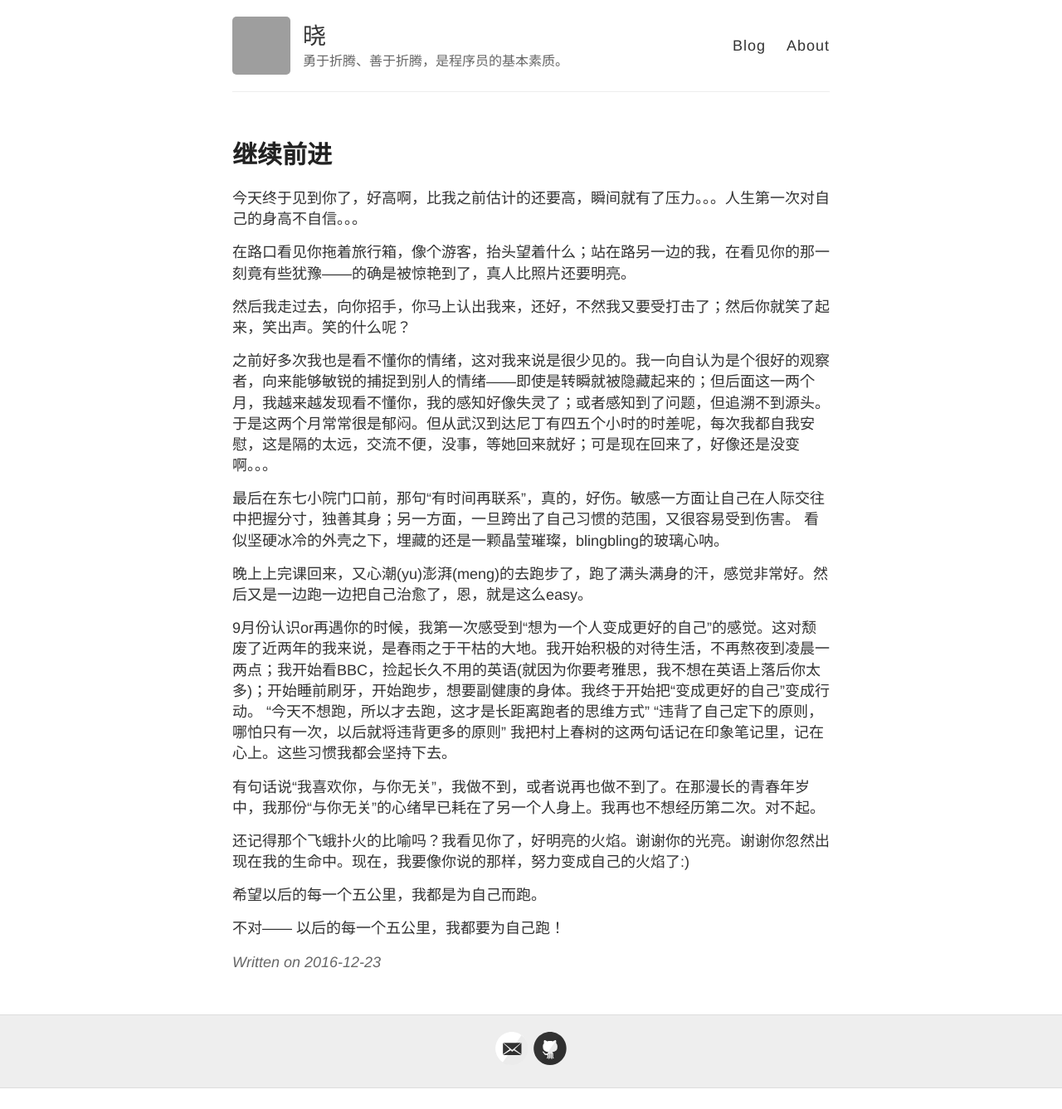
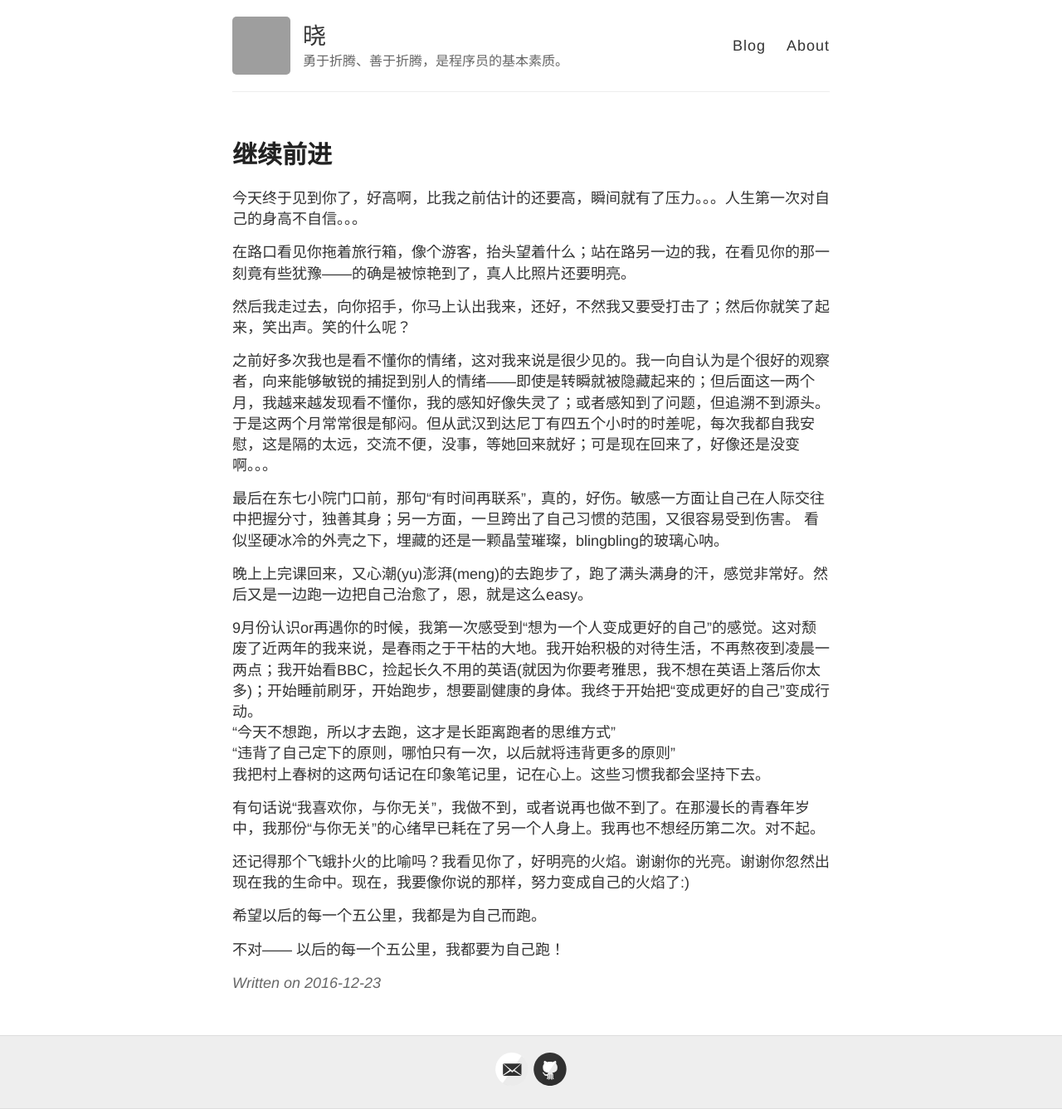
Before and after one commit to xiaogmail/xiaogmail.github.io.pass, a Jekyll site: the page built from _posts/2016-12-23-继续前进.md, in a window 1280 px wide. Shown: the whole page at 83% size. Built offline with Jekyll 4.4.1, drawn with Linux system fonts in a browser that asks for light colours; our own code applies the rules of GitHub Pages for plain Markdown files; before the commit the page ends 1312 px from its top, so only the background shows below that; grey boxes are pictures that could not be loaded.

```diff
--- a/_posts/2016-12-23-继续前进.md
+++ b/_posts/2016-12-23-继续前进.md
@@ -11,9 +11,9 @@
 
 晚上上完课回来，又心潮(yu)澎湃(meng)的去跑步了，跑了满头满身的汗，感觉非常好。然后又是一边跑一边把自己治愈了，恩，就是这么easy。
 
-9月份认识or再遇你的时候，我第一次感受到“想为一个人变成更好的自己”的感觉。这对颓废了近两年的我来说，是春雨之于干枯的大地。我开始积极的对待生活，不再熬夜到凌晨一两点；我开始看BBC，捡起长久不用的英语(就因为你要考雅思，我不想在英语上落后你太多)；开始睡前刷牙，开始跑步，想要副健康的身体。我终于开始把“变成更好的自己”变成行动。
-“今天不想跑，所以才去跑，这才是长距离跑者的思维方式”
-“违背了自己定下的原则，哪怕只有一次，以后就将违背更多的原则”
+9月份认识or再遇你的时候，我第一次感受到“想为一个人变成更好的自己”的感觉。这对颓废了近两年的我来说，是春雨之于干枯的大地。我开始积极的对待生活，不再熬夜到凌晨一两点；我开始看BBC，捡起长久不用的英语(就因为你要考雅思，我不想在英语上落后你太多)；开始睡前刷牙，开始跑步，想要副健康的身体。我终于开始把“变成更好的自己”变成行动。<br>
+“今天不想跑，所以才去跑，这才是长距离跑者的思维方式”<br>
+“违背了自己定下的原则，哪怕只有一次，以后就将违背更多的原则”<br>
 我把村上春树的这两句话记在印象笔记里，记在心上。这些习惯我都会坚持下去。
 
 有句话说“我喜欢你，与你无关”，我做不到，或者说再也做不到了。在那漫长的青春年岁中，我那份“与你无关”的心绪早已耗在了另一个人身上。我再也不想经历第二次。对不起。
```
